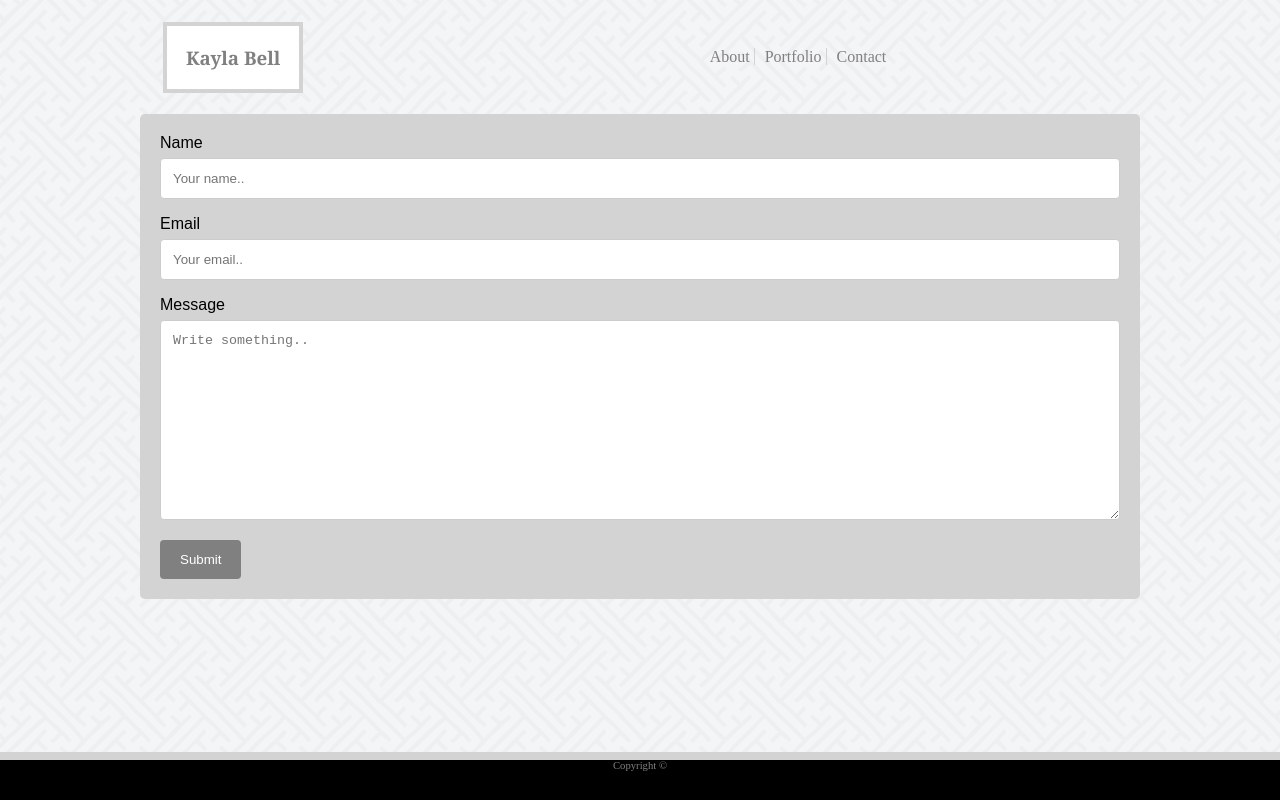
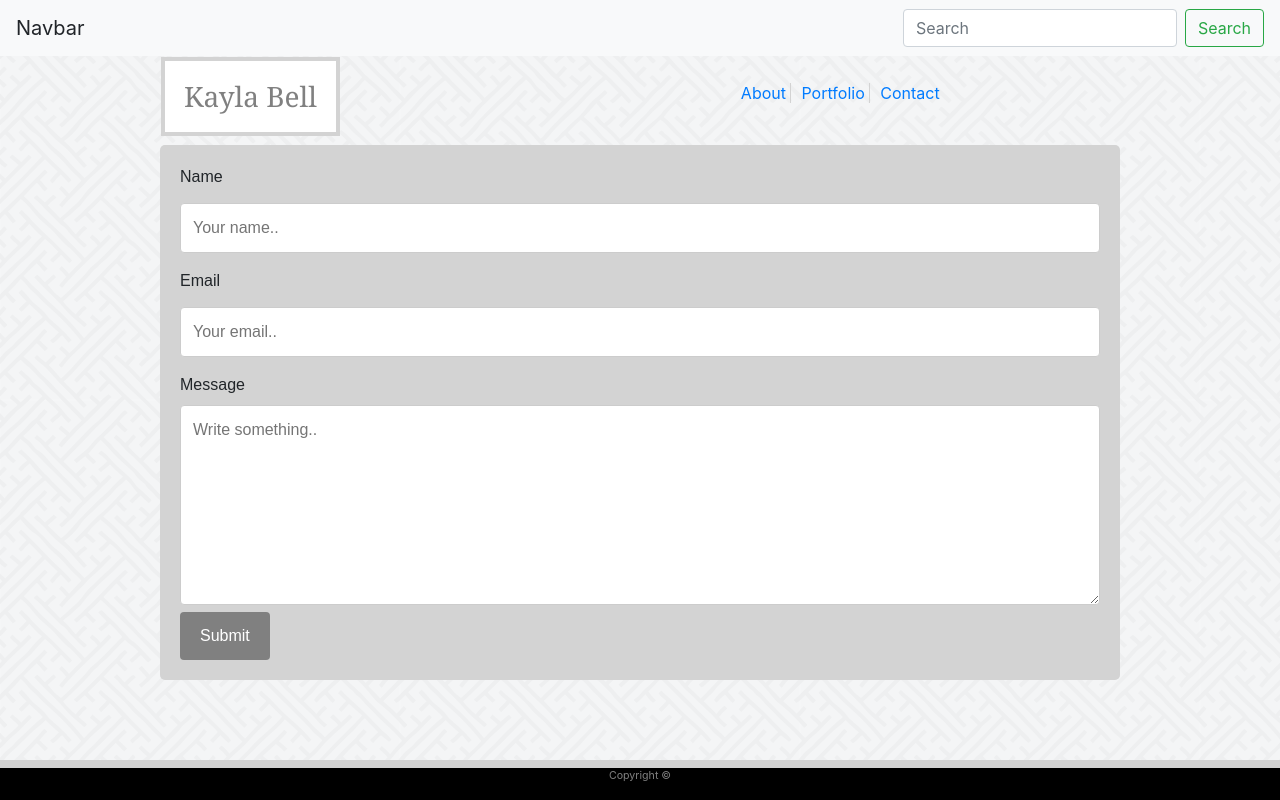
Before and after one commit to kbell28k/Portfolio, a plain HTML site: page contact.html in a window 1280 px wide. Drawn offline with nearby package versions, Linux system fonts and the light colour scheme.

Commit message:
added a nav bar

```diff
--- a/contact.html
+++ b/contact.html
@@ -4,8 +4,17 @@
                 <meta charset="UTF-8">
                  <title>Contact</title>
                  <link rel="stylesheet" type="text/css" href="./css/style.css">
+                 <link rel="stylesheet" href="https://stackpath.bootstrapcdn.com/bootstrap/4.3.1/css/bootstrap.min.css" integrity="sha384-ggOyR0iXCbMQv3Xipma34MD+dH/1fQ784/j6cY/iJTQUOhcWr7x9JvoRxT2MZw1T" crossorigin="anonymous">
+             </head>
 
-             </head>
+             <nav class="navbar navbar-light bg-light">
+                    <a class="navbar-brand">Navbar</a>
+                    <form class="form-inline">
+                      <input class="form-control mr-sm-2" type="search" placeholder="Search" aria-label="Search">
+                      <button class="btn btn-outline-success my-2 my-sm-0" type="submit">Search</button>
+                    </form>
+                  </nav>
+
 <body>
         <table class = "table-test">
                 <tr>
```
Also changed, not shown: index.html (+9 -1 lines), portfolio.html (+8 -1 lines).
